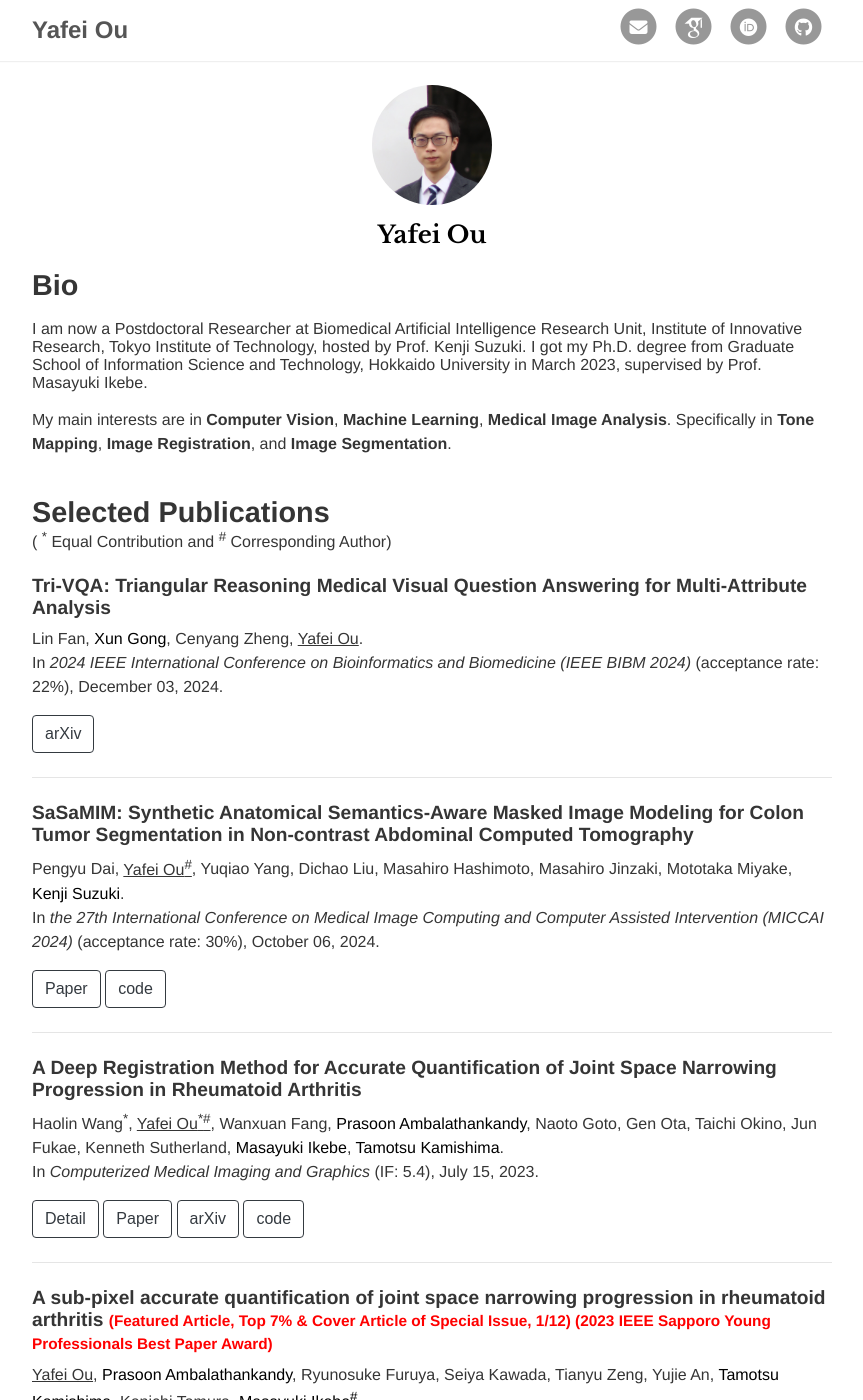
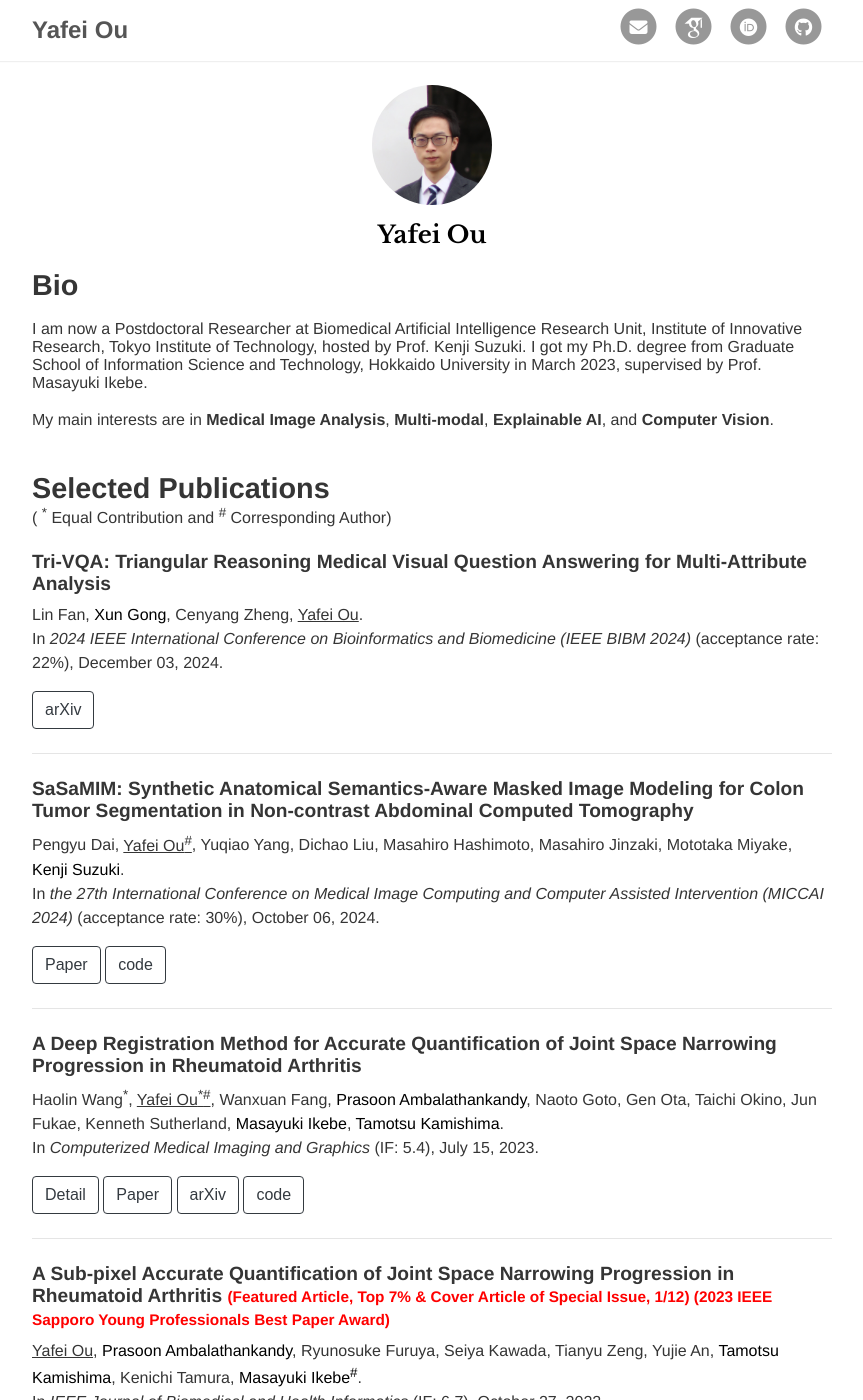
Before and after one commit to yafeiou/yafeiou.github.io, a Jekyll site: the page built from index.html, in a window 1280 px wide and 1400 px high. Shown: the whole window, without its empty margins (208-1071 px from the left). Built offline with Jekyll 4.4.1, drawn with Linux system fonts in a browser that asks for light colours; some web fonts are replaced; the list of posts is cut into pages by our own code.

Commit message:
interests

```diff
--- a/index.html
+++ b/index.html
@@ -14,7 +14,7 @@ layout: base
   <div class="content">
     <h2 class="portfolio-section">Bio</h2>
     <p>I am now a Postdoctoral Researcher at Biomedical Artificial Intelligence Research Unit, Institute of Innovative Research, Tokyo Institute of Technology, hosted by Prof. Kenji Suzuki. I got my Ph.D. degree from Graduate School of Information Science and Technology, Hokkaido University in March 2023, supervised by Prof. Masayuki Ikebe.</p>
-    <p>My main interests are in <b>Computer Vision</b>, <b>Machine Learning</b>, <b>Medical Image Analysis</b>. Specifically in <b>Tone Mapping</b>, <b>Image Registration</b>, and <b>Image Segmentation</b>.</p>
+    <p>My main interests are in <b>Medical Image Analysis</b>, <b>Multi-modal</b>, <b>Explainable AI</b>, and <b>Computer Vision</b>.</p>
     </br>
 
     <!--<h2 class="portfolio-section">Publications ( <span id="sel" class="on" onclick="sel('sel')">Selected</span> / <span id="unsel" class="off" onclick="sel('unsel')">All</span> )</h2>-->
```
Also changed, not shown: _posts/2022-10-27-JBHI.md (+1 -1 lines), 2 other files.
